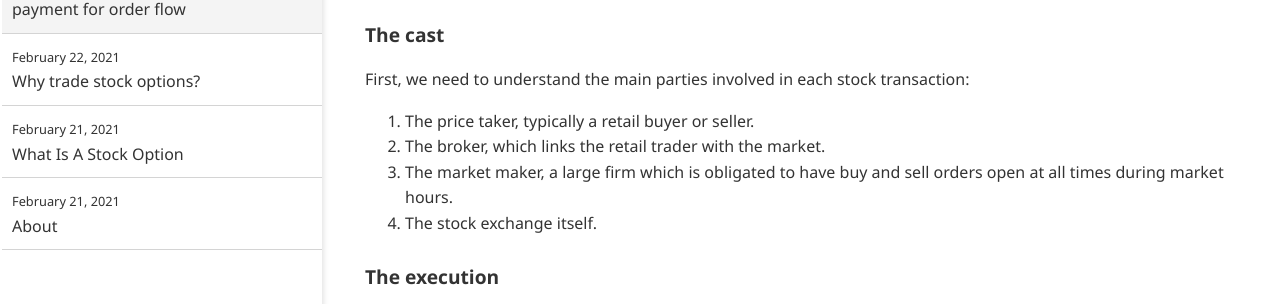
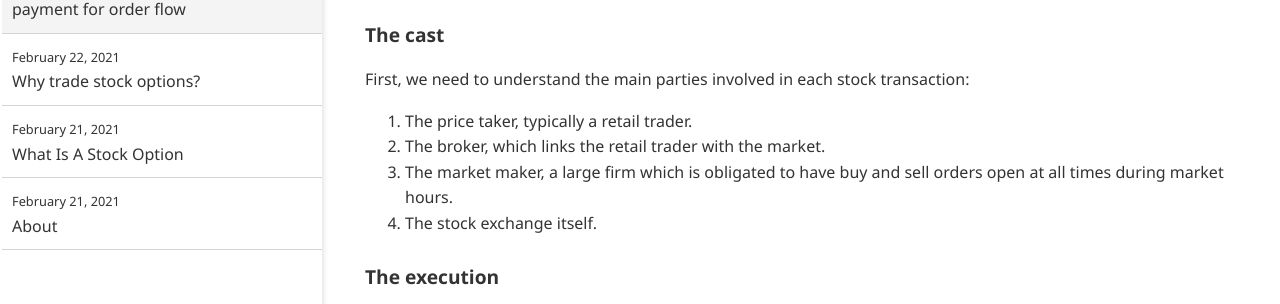
Before and after one commit to impuremaths/impuremaths.github.io, a Jekyll site: the page built from _posts/2021-02-24-order-execution.md, in a window 1280 px wide and 900 px high, scrolled down 303 px. Shown: the part 150-454 px from the top of the window. Built offline with Jekyll 4.4.1, drawn with Linux system fonts in a browser that asks for light colours.

Commit message:
Update 2021-02-24-order-execution.md

```diff
--- a/_posts/2021-02-24-order-execution.md
+++ b/_posts/2021-02-24-order-execution.md
@@ -18,7 +18,7 @@ Note: I am not an expert, and the internet contains a lot of soft, incomplete, a
 
 First, we need to understand the main parties involved in each stock transaction:
 
-1. The price taker, typically a retail buyer or seller.
+1. The price taker, typically a retail trader.
 2. The broker, which links the retail trader with the market.
 4. The market maker, a large firm which is obligated to have buy and sell orders open at all times during market hours.
 5. The stock exchange itself.
```
